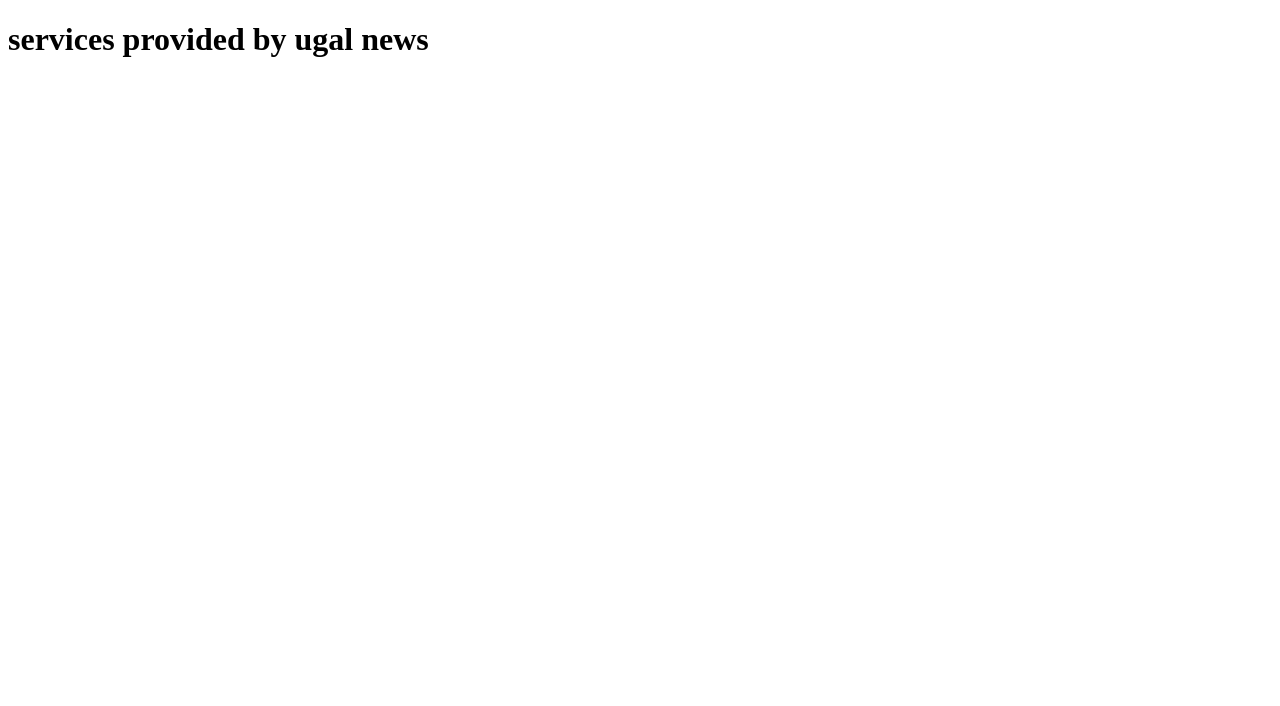
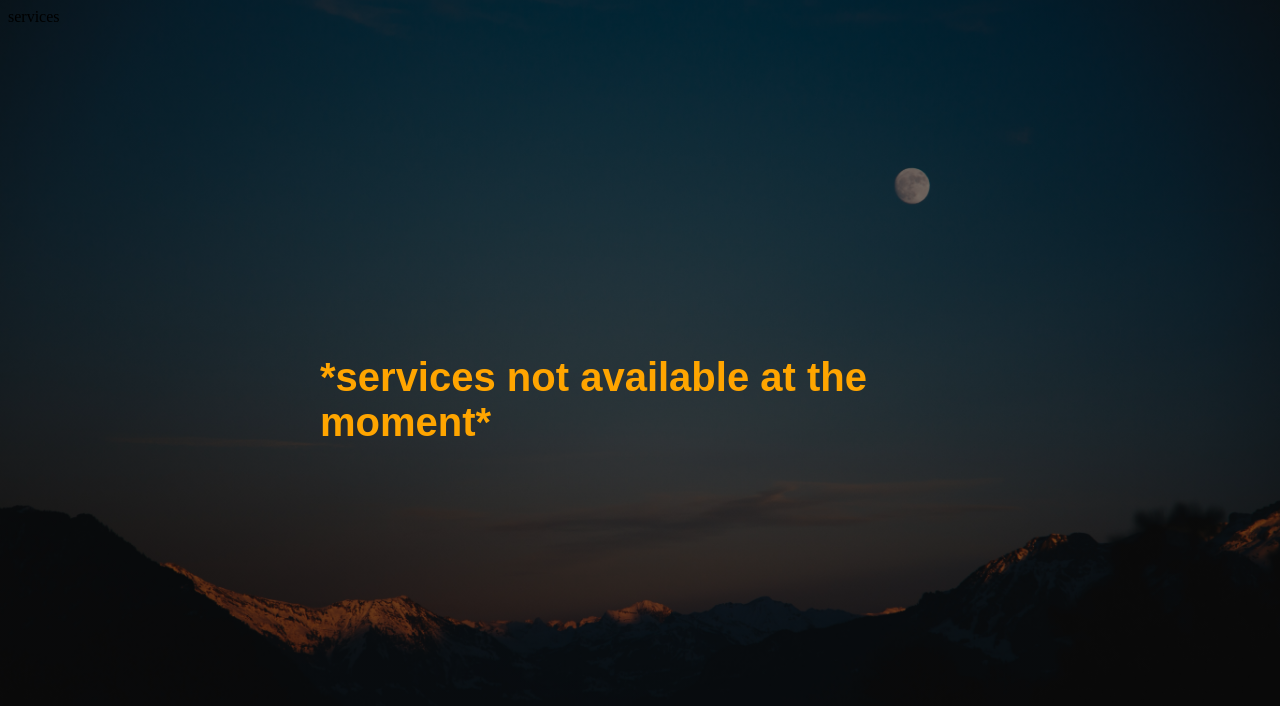
Before and after one commit to RajFHB/testnewssite, a plain HTML site: page services.html in a window 1280 px wide. Drawn offline with Linux system fonts and the light colour scheme.

Commit message:
Add files via upload

```diff
--- /dev/null
+++ b/contactpagestyle.css
@@ -0,0 +1,19 @@
+ *{
+     background-color: black;
+ }
+
+ #info{
+    position: absolute;
+    top: 50%;
+    left: 50%;
+    transform: translate(-50%,-50%);
+ }
+
+ #info{
+    color: orange;
+    text-align: left;
+    font-style: bold;
+    font-family: sans-serif;
+    font-weight: bolder;
+    font-size: 40px;
+}
--- /dev/null
+++ b/services style.css
@@ -0,0 +1,23 @@
+
+body{
+    background-image:linear-gradient(rgba(0,0,0,0.5),rgba(0,0,0,0.5)), url(2.jpg);
+    height: 100vh;
+    background-size: cover;
+    background-position: center;
+}
+
+#servicestitle{
+    position: absolute;
+    top: 50%;
+    left: 50%;
+    transform: translate(-50%,-50%);
+}
+
+#servicestitle{
+    color: orange;
+    text-align: left;
+    font-style: bold;
+    font-family: sans-serif;
+    font-weight: bolder;
+    font-size: 40px;
+}
--- a/services.html
+++ b/services.html
@@ -1,8 +1,15 @@
 <!DOCTYPE html>
 <html>
 <head>
+    <tile>services</tile>
+    <link rel="stylesheet" href="services style.css"/>
 </head>
 <body>
-    <h1>services provided by ugal news</h1>
+    <div id="servicestitle">
+        *services not available at the moment*
+    </div>
+    <div>
+
+    </div>
 </body>
 </html>
```
Also changed, not shown: about page style.css (+4 -4 lines), about.html (+1 -0 lines), contact.html (added, +13 -0 lines), index.html (+1 -1 lines), news style.css (+6 -9 lines).
